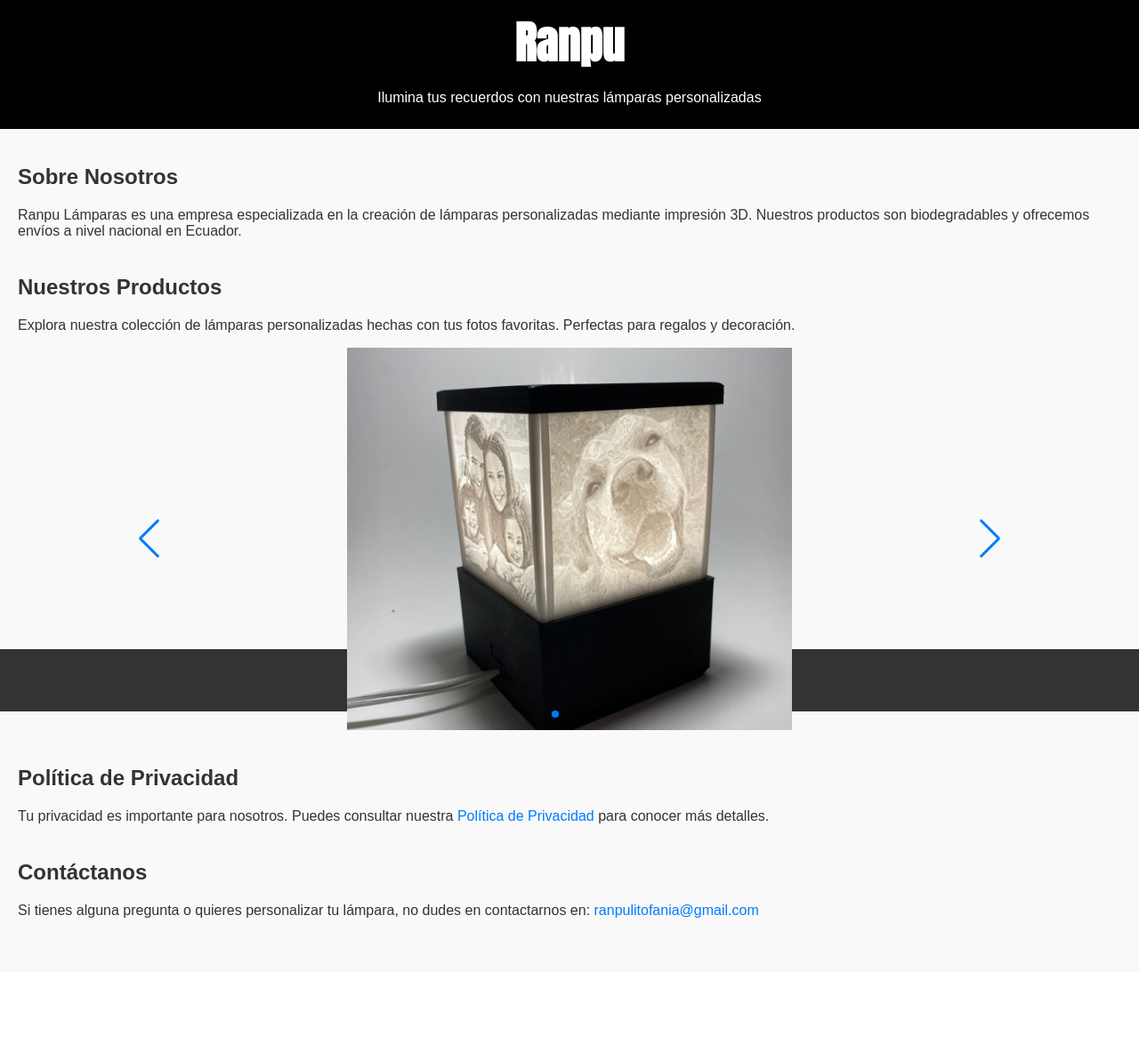
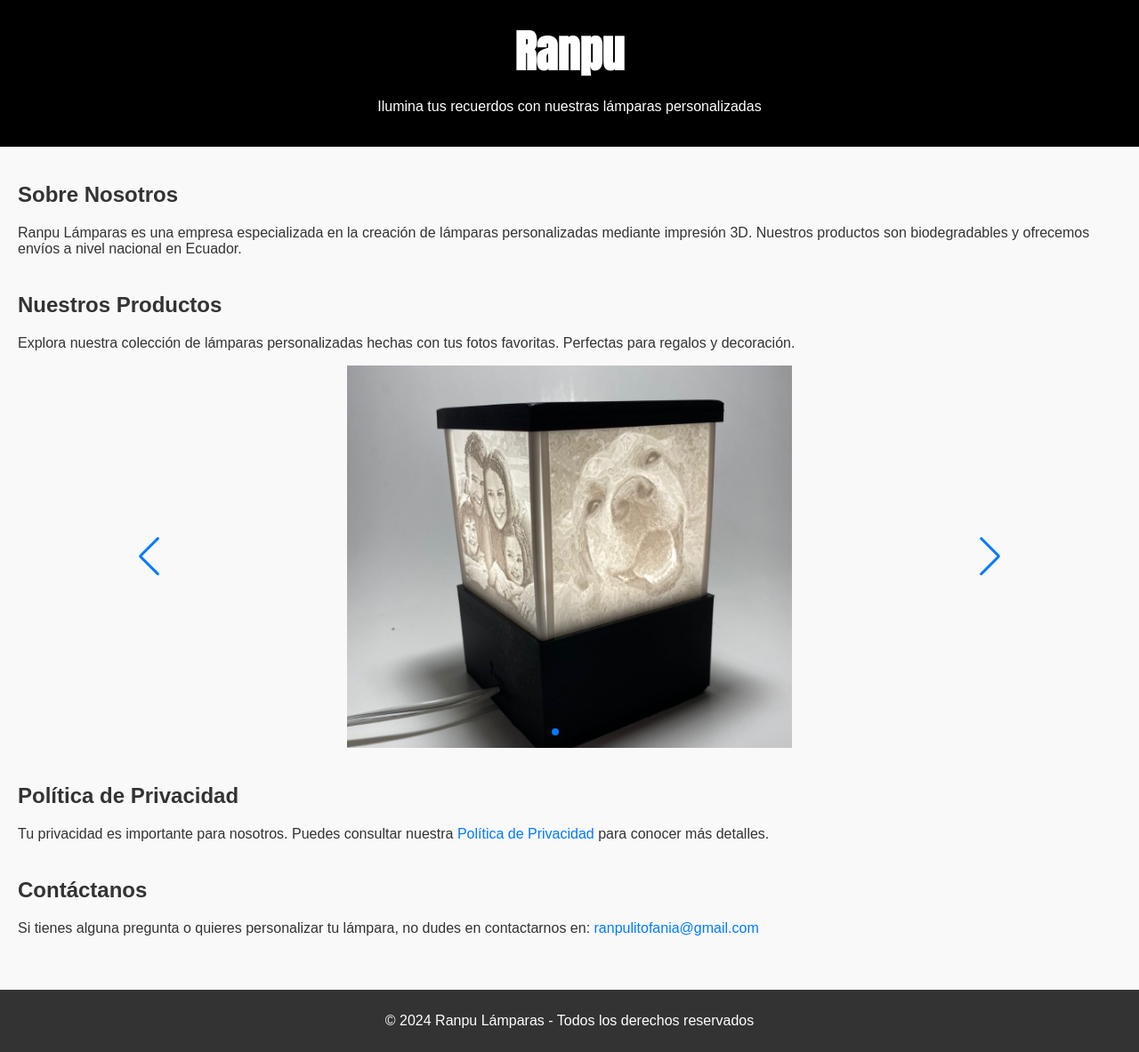
Before and after one commit to frob2001/RanpuSellerAI, a Flask app: page / in a window 1280 px wide. Shown: the whole page at 89% size. Before the commit the page ends 1032 px from the top, so only its background shows below. Run offline with Flask 3, Linux system fonts and the light colour scheme; some libraries are stand-ins or nearby versions.

```diff
--- a/templates/index.html
+++ b/templates/index.html
@@ -22,7 +22,7 @@
         header {
             background-color: #000;
             color: #fff;
-            padding: 10px 0;
+            padding: 20px 0;
             text-align: center;
         }
         header h1 {
@@ -42,9 +42,9 @@
             color: #fff;
             text-align: center;
             padding: 10px 0;
-            position: fixed;
             width: 100%;
             bottom: 0;
+            position: relative;
         }
         a {
             color: #007BFF;
```
